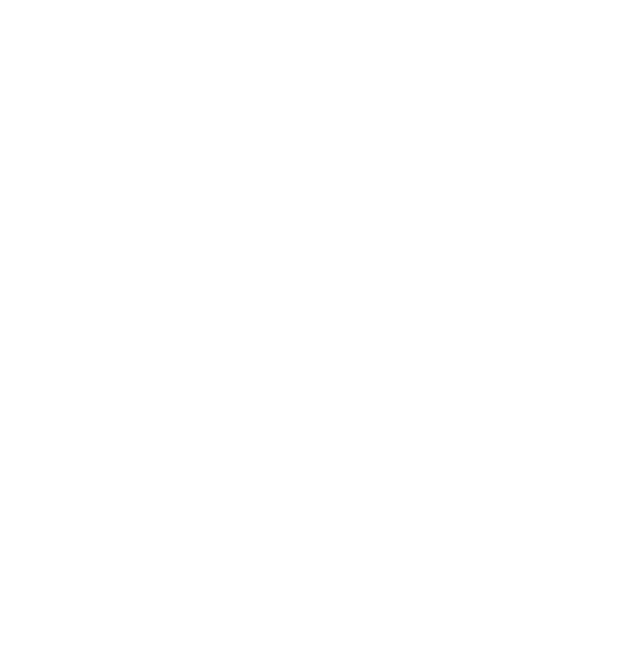
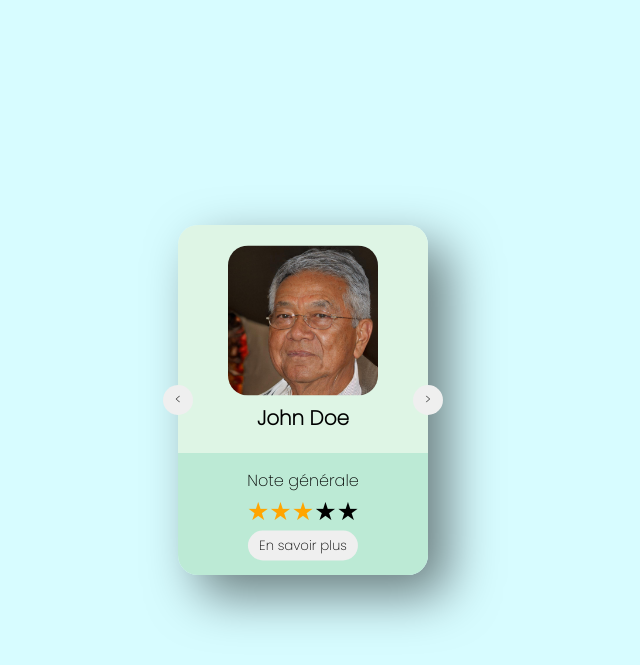
Before and after one commit to asterjdm/Cesco-Leak, a PHP site: page / in a window 1280 px wide. Before the commit the part shown is empty. Shown: the top 665 px of the page, without its empty margins (337-977 px from the left). Run offline with PHP 8.4, Linux system fonts and the light colour scheme.

Commit message:
add card style

```diff
--- a/index.html
+++ b/index.html
@@ -1,13 +1,38 @@
-
 <!DOCTYPE html>
-    <html lang=en>
+<html lang="en">
 <head>
-        <meta charset=UTF-8>
-        <meta name=viewport content=width=device-width, initial-scale=1.0>
+    <meta charset="UTF-8">
+    <meta name="viewport" content="width=device-width, initial-scale=1.0">
     <link rel="stylesheet" href="./style/style.css">
     <title>cesco-leak</title>
 </head>
 <body>
-
+    <div class="main">
+        <div class="content">
+            <button class="before"><</button>
+            <div class="container">
+                <div class="top">
+                    <div class="top-content">
+                        <img src="./img/person.jpg" alt="" class="people-img">
+                        <h1 class="people-name">John Doe</h1>
+                    </div>
+                </div>
+                <div class="bottom">
+                    <div class="bottom-content">
+                        <p class="global">Note générale</p>
+                        <div class="ratings">
+                            <p class="char checked">★</p>
+                            <p class="char checked">★</p>
+                            <p class="char checked">★</p>
+                            <p class="char">★</p>
+                            <p class="char">★</p>
+                        </div>
+                        <button class="more">En savoir plus</button>
+                    </div>
+                </div>
+            </div>
+            <button class="next">></button>
+        </div>
+    </div>
 </body>
 </html>
--- a/style/style.css
+++ b/style/style.css
@@ -1,7 +1,150 @@
+@import url('https://fonts.googleapis.com/css2?family=Poppins:wght@200&display=swap');
+
 * {
 
     margin: 0;
     border: 0;
     padding: 0;
+    font-family: 'Poppins', sans-serif;
 
-  }
+}
+
+:root {
+
+    --background-color: #d7fcff;
+
+}
+
+body {
+
+    background: var(--background-color);
+
+}
+
+.main {
+
+    display: flex;
+    top: 50%;
+    left: 50%;
+    position: absolute;
+    transform: translate(-50%, -50%)
+}
+
+.content {
+
+    position: relative;
+
+}
+
+.container {
+
+    border-radius: 20px;
+    width: 250px;
+    height: 350px;
+    background: rgba(255, 255, 255, 0.2);
+    box-shadow: 20px 20px 50px rgba(0, 0, 0, 0.5);
+
+}
+
+/*next and previous buttons*/
+
+.next {
+
+    position: absolute;
+    top: 50%;
+    left: 100%;
+    height: 30px;
+    width: 30px;
+    border-radius: 50%;
+    transform: translate(-15px, -50%);
+
+}
+
+.before {
+
+    position: absolute;
+    top: 50%;
+    left: 0%;
+    height: 30px;
+    width: 30px;
+    border-radius: 50%;
+    transform: translate(-15px, -50%);
+    z-index: 1;
+
+}
+
+.top {
+
+    height: 65%;
+    background: #DEF5E5;
+    border-radius: 20px 20px 0px 0px;
+    position: relative;
+}
+
+.people-img {
+
+    border-radius: 20px;
+    width: 150px;
+    height: 150px;
+
+}
+
+.top-content {
+
+    top: 50%;
+    left: 50%;
+    position: absolute;
+    transform: translate(-50%, -50%);
+
+}
+
+.people-name {
+
+    font-size: 20px;
+    text-align: center;
+
+}
+
+.bottom {
+
+    height: 35%;
+    background: #BCEAD5;
+    border-radius: 0px 0px 20px 20px;
+    position: relative;
+
+}
+
+.bottom-content {
+
+    top: 50%;
+    left: 50%;
+    position: absolute;
+    transform: translate(-50%, -50%);
+    text-align: center;
+
+}
+
+.checked {
+  color: orange;
+}
+
+.ratings {
+
+    display: flex;
+    justify-content: center;
+
+}
+
+.char {
+
+    font-size: 25px;
+
+}
+
+.more {
+
+    border-radius: 20px;
+    padding: 5px;
+    width: 110px;
+
+}
```
Also changed, not shown: script/script.js (added, +32 -0 lines), img/person.jpg (added). Lines whose indentation alone changed are shown as unchanged.
